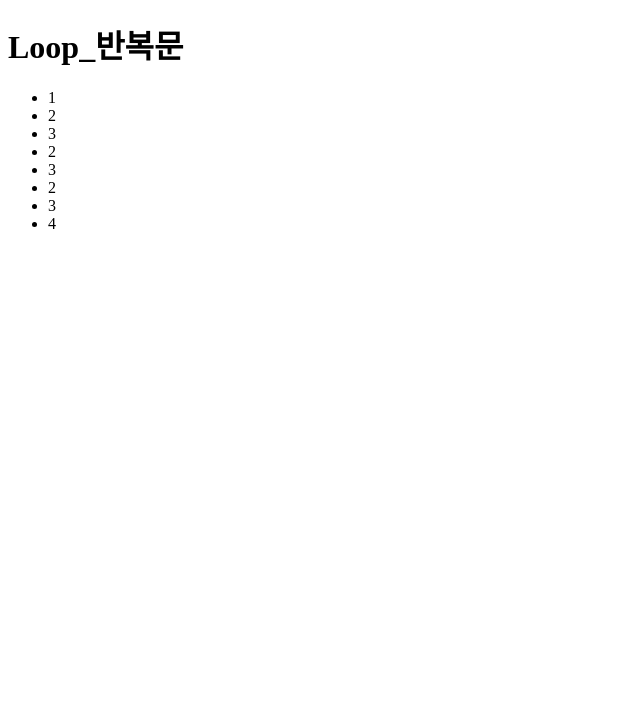
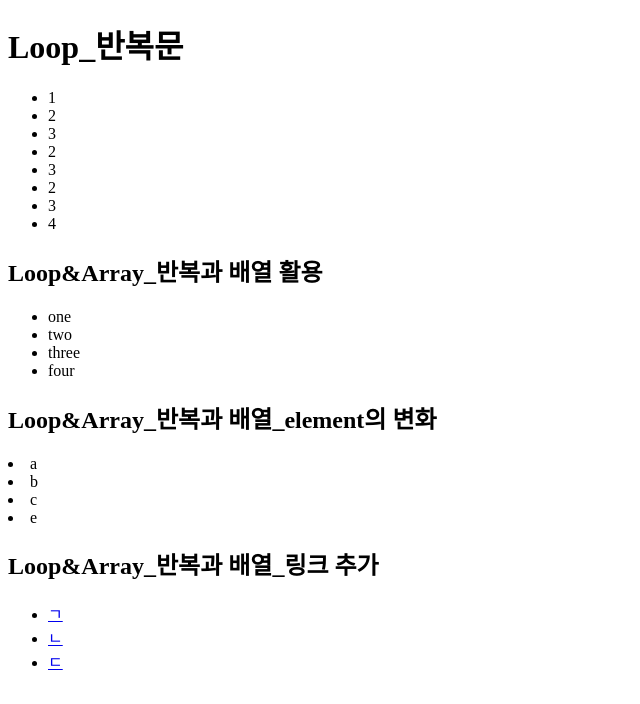
Before and after one commit to minhui-kim/2021-js-test, a plain HTML site: page test-js-2021_3.html in a window 1280 px wide. Shown: the whole page, without its empty margins (0-640 px from the left). Drawn offline with Linux system fonts and the light colour scheme.

Commit message:
Loop&Array

```diff
--- a/test-js-2021_3.html
+++ b/test-js-2021_3.html
@@ -20,5 +20,45 @@
     document.write('<li>4</li>');
     </script>
     </ul>
+    <h2>Loop&Array_반복과 배열 활용</h2>
+    <script>
+        var yeah = ['one', 'two', 'three', 'four'];
+    </script>
+    <ul>
+        <script>
+            var i = 0;
+            while(i < 4){
+                document.write('<li>'+yeah[i]+'</li>');
+                i = i + 1;
+            }
+        </script>
+    </ul>
+
+    <h2>Loop&Array_반복과 배열_element의 변화</h2>
+    <script>
+        var lulu = ['a', 'b', 'c', 'e'];
+    </script>
+    <script>
+        var i = 0;
+        while(i < lulu.length) {
+            document.write('<li>'+lulu[i]+'</li>');
+            i = i + 1;
+        }
+    </script>
+
+    <h2>Loop&Array_반복과 배열_링크 추가</h2>
+    <ul>
+        <script>
+            var lolo = ['ㄱ', 'ㄴ', 'ㄷ'];
+        </script>
+        <script>
+            var i = 0;
+            while(i < lolo.length) {
+                document.write('<li><a href="http//a.com/'+lolo[i]+'">'+lolo[i]+'</a></li>');
+                i = i +1;
+            }
+        </script>
+    </ul>
+
 </body>
 </html>
```
